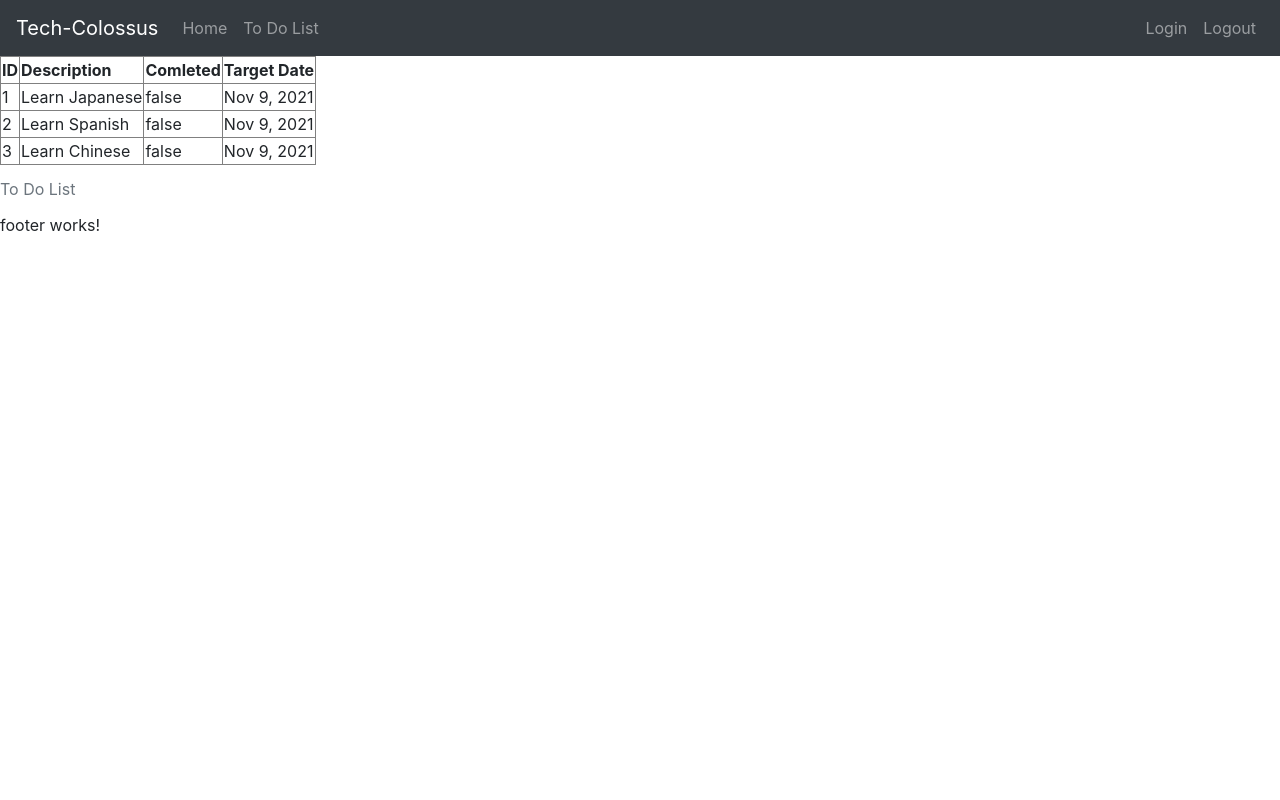
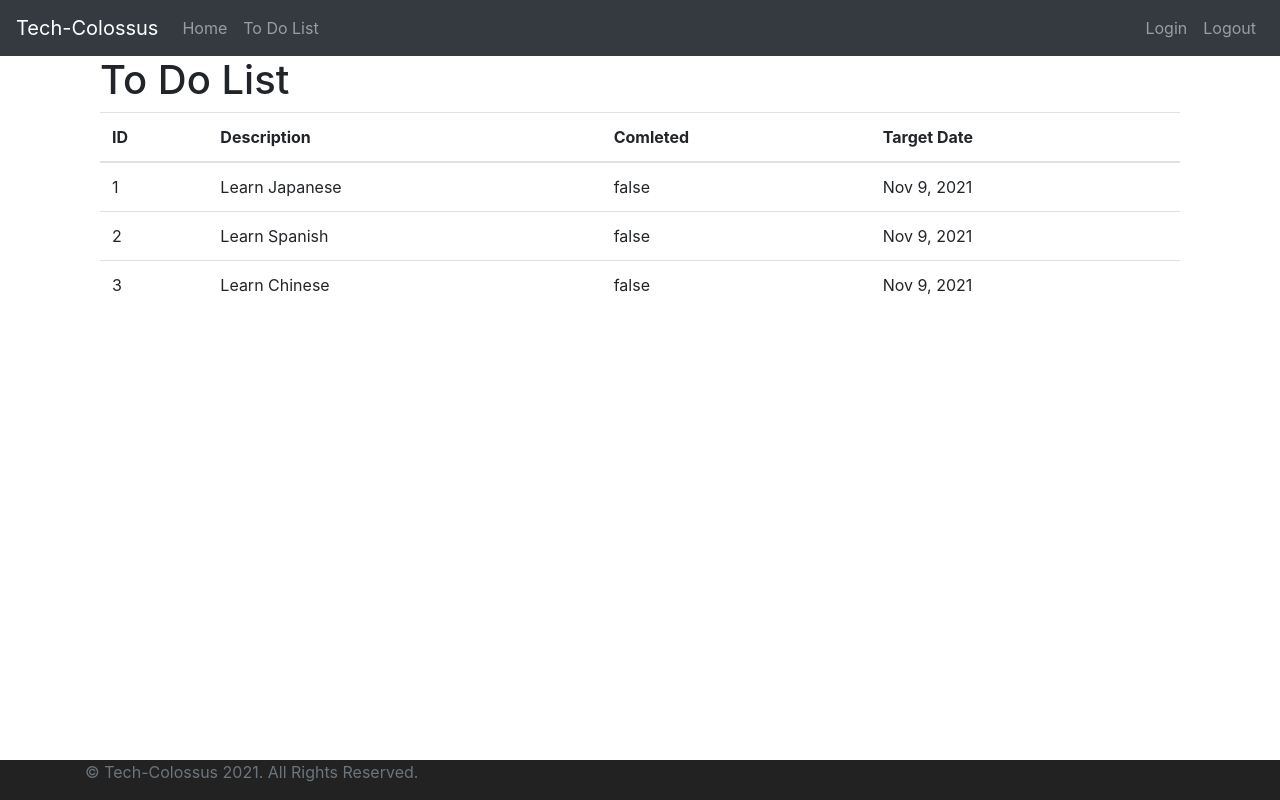
Before and after one commit to ssulham/practice-udemy-2021, an Angular app in the folder Angular-Workspace/todos/: page /listTodos in a window 1280 px wide. Built offline with nearby package versions, Linux system fonts and the light colour scheme.

Commit message:
Adjusted existing elements to adhere to bootstrap settings.

```diff
--- a/Angular-Workspace/todos/src/app/app.component.html
+++ b/Angular-Workspace/todos/src/app/app.component.html
@@ -1,5 +1,6 @@
 <app-menu></app-menu>
-
-<router-outlet></router-outlet>
+<div class="container">
+    <router-outlet></router-outlet>
+</div>
 
 <app-footer></app-footer>
--- a/Angular-Workspace/todos/src/app/footer/footer.component.css
+++ b/Angular-Workspace/todos/src/app/footer/footer.component.css
@@ -0,0 +1,7 @@
+.footer {
+    position: absolute;
+    bottom: 0;
+    width: 100%;
+    height: 40px;
+    background-color: #222222;
+}
--- a/Angular-Workspace/todos/src/app/footer/footer.component.html
+++ b/Angular-Workspace/todos/src/app/footer/footer.component.html
@@ -1 +1,4 @@
-<p>footer works!</p>
+<!-- footer.footer>.container>span.text-muted -->
+<footer class="footer">
+    <div class="container"><span class="text-muted">© Tech-Colossus 2021.  All Rights Reserved.</span></div>
+</footer>
--- a/Angular-Workspace/todos/src/app/list-todos/list-todos.component.html
+++ b/Angular-Workspace/todos/src/app/list-todos/list-todos.component.html
@@ -1,5 +1,6 @@
-<table border="1">
-    <caption>To Do List</caption>
+<div class="container">
+    <h1>To Do List</h1>
+    <table class="table">
         <thead>
             <tr>
                 <th>ID</th>
@@ -17,3 +18,4 @@
             </tr>
         </tbody>
     </table>
+</div>
--- a/Angular-Workspace/todos/src/app/login/login.component.html
+++ b/Angular-Workspace/todos/src/app/login/login.component.html
@@ -1,9 +1,12 @@
-<div *ngIf=invalidLogin>
+<div class="container">
+    <h1>Login</h1>
+    <div class="alert alert-warning" *ngIf=invalidLogin>
         <small>{{errorMessage}}</small>
     </div>
     <div>
         Username: <input type="text" name="username" [(ngModel)]="username">
         Password: <input type="password" name="password" [(ngModel)]="password">
 
-    <button type="button" class="btn btn-primary" (click)="handleLogin()">Login</button>
+        <button type="button" class="btn btn-success" (click)="handleLogin()">Login</button>
     </div>
+</div>
--- a/Angular-Workspace/todos/src/app/menu/menu.component.html
+++ b/Angular-Workspace/todos/src/app/menu/menu.component.html
@@ -8,7 +8,7 @@
         </ul>
         <!-- ul.navbar-nav.navbar-collapse.justify-content-end -->
         <ul class="navbar-nav navbar-collapse justify-content-end">
-            <li><a routerLink="/login" class="nav-link">Login</a></li>
+            <li><a routerLink="" class="nav-link">Login</a></li>
             <li><a routerLink="/logout" class="nav-link">Logout</a></li>
         </ul>
     </nav>
--- a/Angular-Workspace/todos/src/app/welcome/welcome.component.html
+++ b/Angular-Workspace/todos/src/app/welcome/welcome.component.html
@@ -1,3 +1,6 @@
-<p>Welcome, {{name | uppercase}}.  You are logged in! </p>
-<br>
-<p>Manage your To Do List, <a routerLink="/listTodos">HERE</a></p>
+<h1>Welcome!</h1>
+<div class="container">
+    <p>Welcome, {{name | uppercase}}.  You are logged in! </p>
+    <br>
+    <p>Manage your To Do List, <a routerLink="/listTodos">HERE</a></p>
+</div>
```
Lines whose indentation alone changed are shown as unchanged.
